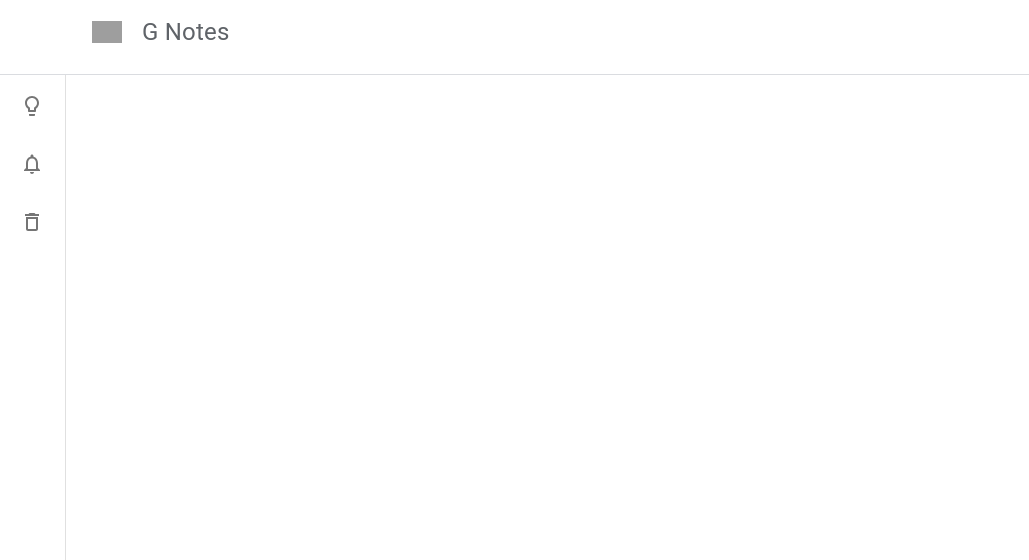
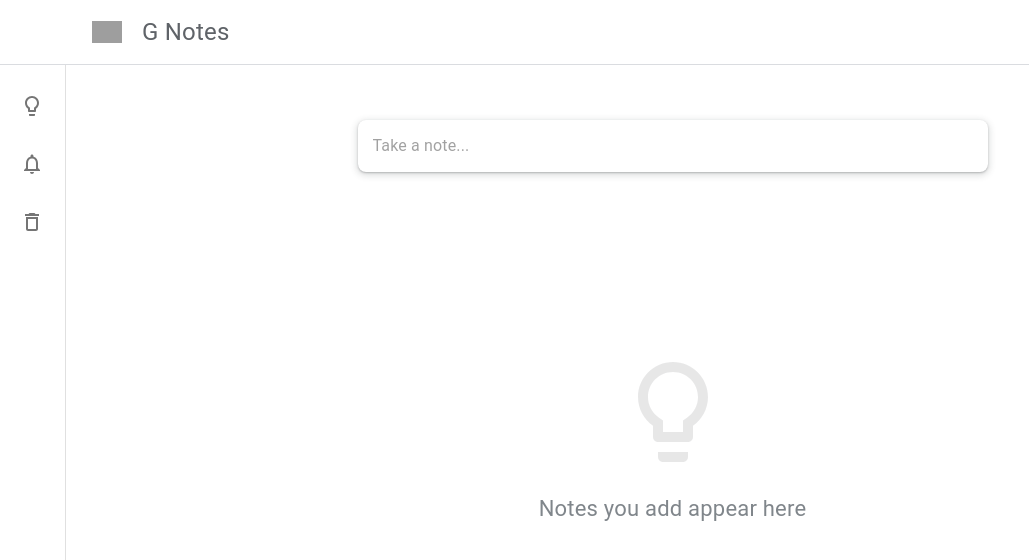
Before and after one commit to AshwinC8/Google_Notes_Clone, a React (Vite) app: page /note in a window 1280 px wide. Shown: the top 560 px of the page, without its empty margins (0-1029 px from the left). Built offline with nearby package versions, Linux system fonts and the light colour scheme; grey boxes are pictures that could not be loaded; some icons are missing.

Commit message:
Fixed the NavBar button issues

```diff
--- a/src/components/HeaderBar.jsx
+++ b/src/components/HeaderBar.jsx
@@ -5,7 +5,7 @@ import * as React from "react";
 const Header = styled(AppBar)`
   z-index: 1201;
   background: #fff;
-  height: 75px;
+  height: 65px;
   box-shadow: inset 0 -1px 0 0 #dadce0;
 `
 
--- a/src/components/Home.jsx
+++ b/src/components/Home.jsx
@@ -4,7 +4,7 @@ import * as React from "react";
 import {Box} from "@mui/material";
 import Bins from "./bin/Bins.jsx";
 import Reminders from "./reminders/Reminders.jsx";
-import { BrowserRouter as Router, Routes, Route } from 'react-router-dom';
+import {BrowserRouter as Router, Routes, Route, Navigate} from 'react-router-dom';
 
 const Home = () => {
     return(
@@ -12,7 +12,8 @@ const Home = () => {
             <Router>
                 <MiniVDrawer/>
                 <Routes>
-                    <Route path='/' element={<Notes />} />
+                    <Route path='/' element={<Navigate to="/note" />} />
+                    <Route path='/note' element={<Notes />} />
                     <Route path='/reminder' element={<Reminders />} />
                     <Route path='/bin' element={<Bins />} />
                 </Routes>
--- a/src/components/listItems.jsx
+++ b/src/components/listItems.jsx
@@ -17,14 +17,14 @@ const ListItems = () => {
                 {
                     navList.map( list => (
                         <ListItem key={list.id} disablePadding sx={{display: 'flex' , marginTop: '10px'}}>
-                            <ListItemButton sx={{minHeight: 48, justifyContent: open ? 'initial' : 'center', px: 2.5}}>
-                                <Link to={`${list.route}`} style={{ textDecoration: 'none', display: 'flex', color: 'inherit'}}>
+                            <Link to={`${list.route}`} style={{ textDecoration: 'none', display: 'flex', color: 'inherit', width: '100%'}}>
+                                <ListItemButton sx={{minHeight: 48, justifyContent: open ? 'initial' : 'center', px: 2.5}}>
                                     <ListItemIcon sx={{minWidth: 0, mr: open ? 3 : 'auto', justifyContent: 'center', alignItems: 'center'}}>
                                         {list.icon}
                                     </ListItemIcon>
                                     <ListItemText primary={list.name} sx={{opacity: open ? 1 : 0}}/>
-                                </Link>
-                            </ListItemButton>
+                                </ListItemButton>
+                            </Link>
                         </ListItem>
                     ))
                 }
```
